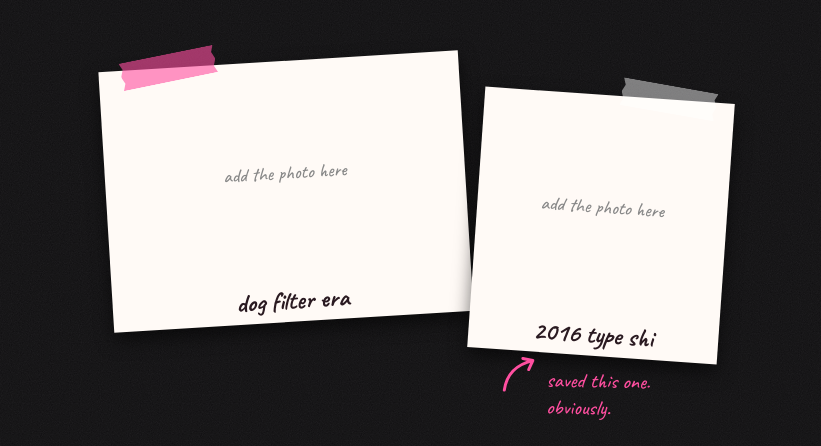
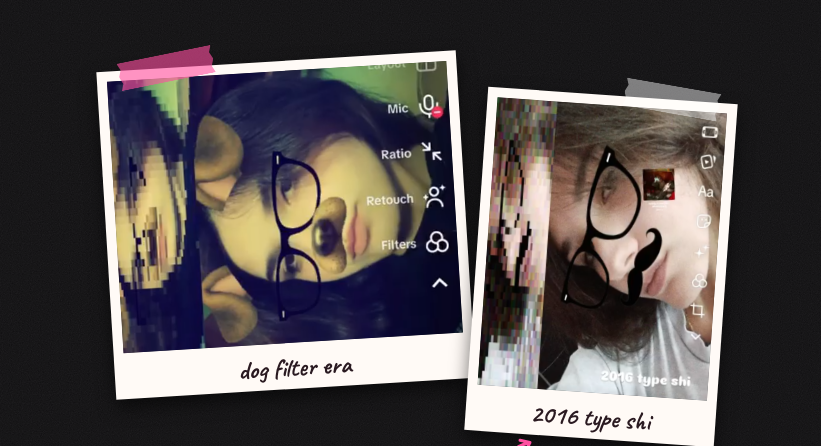
Before and after one commit to YGX77/M-website, a plain HTML site: page index.html in a window 1280 px wide. Shown: the part 332-778 px from the top of the page, without its empty margins (224-1045 px from the left). Drawn offline with nearby package versions, Linux system fonts and the light colour scheme.

Commit message:
Fix photo file extensions

```diff
--- a/index.html
+++ b/index.html
@@ -244,13 +244,13 @@
   <div class="collage">
     <figure class="photo p1">
       <span class="tape"></span>
-      <img src="photos/amela1.jpg" alt="Amela wearing glasses and a dog filter"
+      <img src="photos/amela1.png" alt="Amela wearing glasses and a dog filter"
            onerror="this.closest('.photo').classList.add('missing')">
       <figcaption>dog filter era</figcaption>
     </figure>
     <figure class="photo p2">
       <span class="tape"></span>
-      <img src="photos/amela2.jpg" alt="Amela wearing glasses and a mustache sticker"
+      <img src="photos/amela2.png" alt="Amela wearing glasses and a mustache sticker"
            onerror="this.closest('.photo').classList.add('missing')">
       <figcaption>2016 type shi</figcaption>
       <div class="aside">
```
